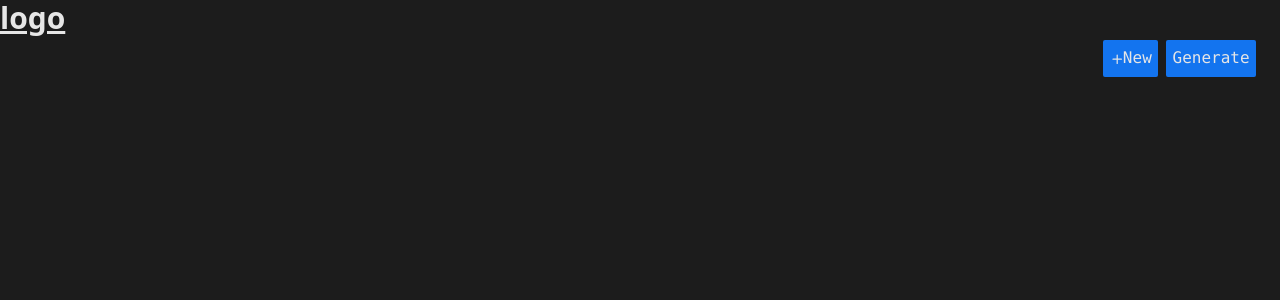
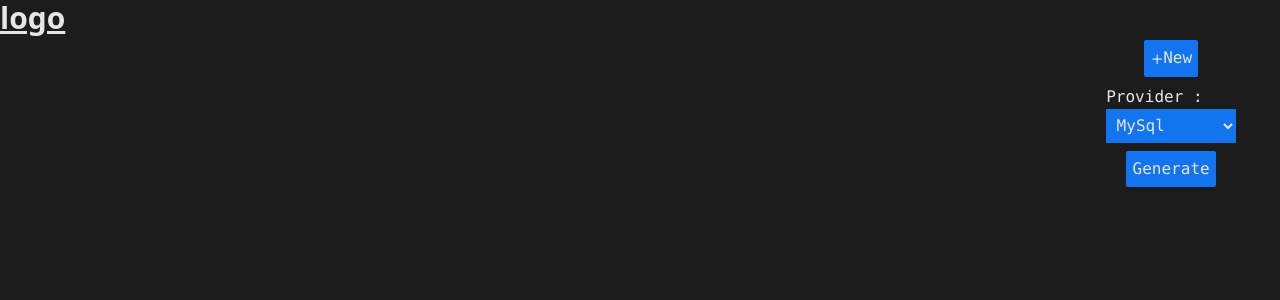
Before and after one commit to d4niel-olaya/Sql-ui, a SvelteKit app: page / in a window 1280 px wide. Shown: the top 300 px of the page. Built offline with nearby package versions, Linux system fonts and the light colour scheme.

Commit message:
provider

```diff
--- a/src/app.css
+++ b/src/app.css
@@ -18,3 +18,16 @@
     border-radius: 2px;
     color: var(--principal);
   }
+
+  .select
+  {
+    background-color: var(--secondary);
+    color: var(--principal);
+    padding: 0.40rem;
+    border-color: #2E2E2E;
+  }
+
+  .option
+  {
+    padding: 1px;
+  }
--- /dev/null
+++ b/src/components/Provider.svelte
@@ -0,0 +1,12 @@
+
+
+<div class="m-1 font-mono">
+    <label for="provider">Provider :</label>
+    <br>
+    <select id="provider" class="select">
+
+        <option value="mysql" class="option">MySql</option>
+        <option value="postgresql" class="option">PostgreSql</option>
+        <option value="sqlserver" class="option">Sql Server</option>
+    </select>
+</div>
--- a/src/interfaces/base.ts
+++ b/src/interfaces/base.ts
@@ -1,9 +1,13 @@
 interface IColumn
 {
-
+    colunmName: string;
+    datatype : string;
+    options : string;
 }
 
 interface ITable
 {
-
+    id : number;
+    tableName: string;
+    colums: IColumn []
 }
--- a/src/routes/+page.svelte
+++ b/src/routes/+page.svelte
@@ -2,13 +2,16 @@
     import Logo from "../components/Logo.svelte";
     import AddTable from "../components/AddTable.svelte";
     import Generate from "../components/Generate.svelte";
+    import Provider from "../components/Provider.svelte";
 </script>
     <Logo/>
-  <div class="flex justify-end mr-5">
+  <div class="flex justify-end mr-10">
+    <div class="flex flex-col items-center">
 
-    <AddTable/>
-    <Generate/>
-
+        <AddTable/>
+        <Provider/>
+        <Generate/>
+    </div>
   </div>
 
   <style lang="postcss">
```
